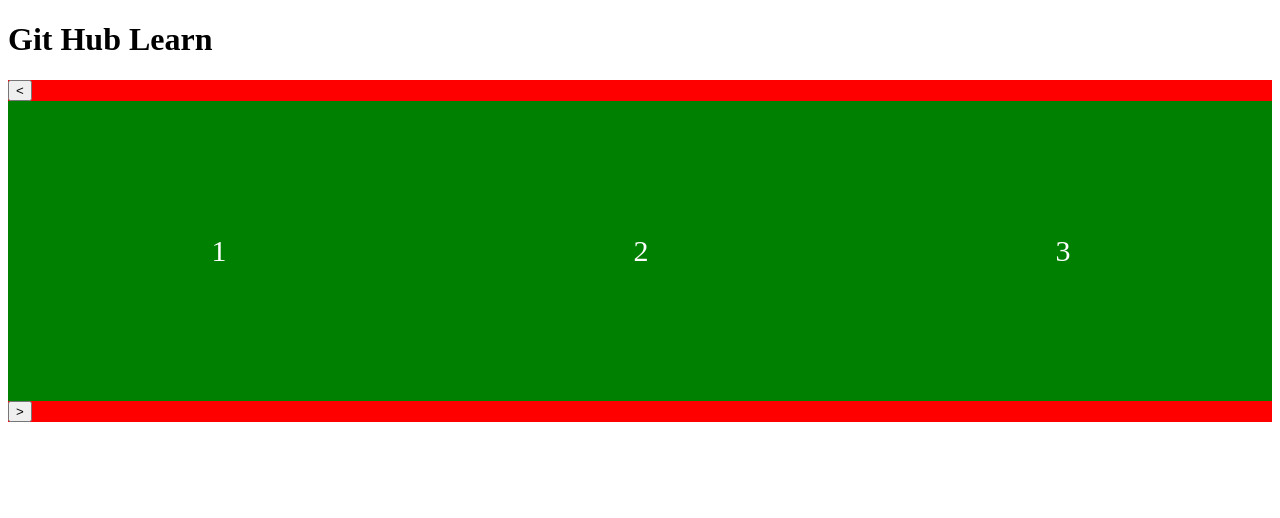
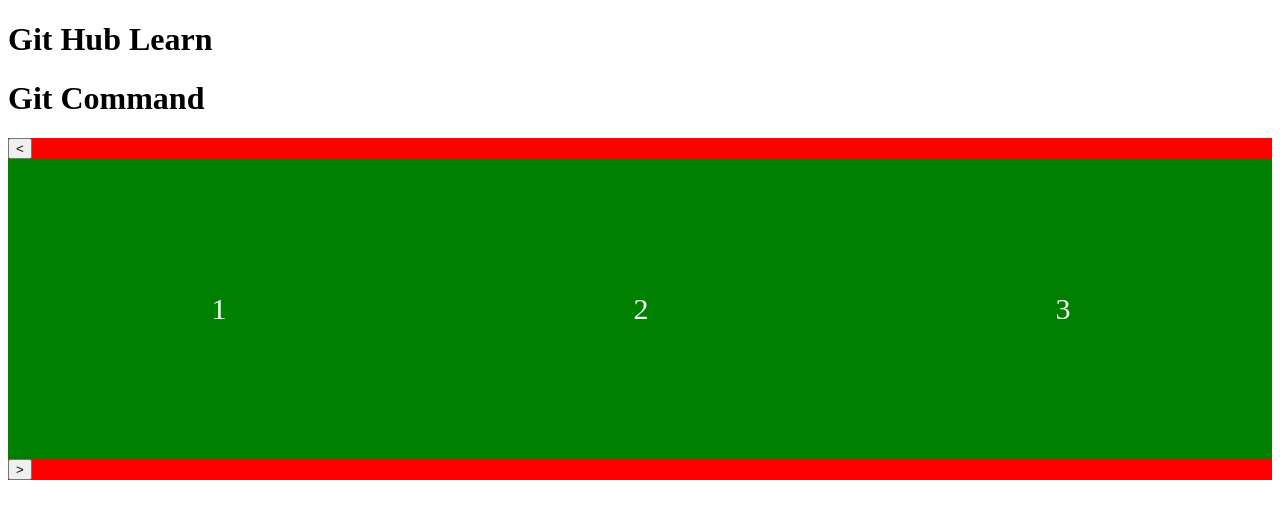
Before and after one commit to justakidz1402/TestGit, a plain HTML site: page index.html in a window 1280 px wide. Drawn offline with nearby package versions, Linux system fonts and the light colour scheme.

Commit message:
Update index.html

```diff
--- a/index.html
+++ b/index.html
@@ -11,6 +11,7 @@
 </head>
 <body>
     <h1>Git Hub Learn</h1>
+    <h1>Git Command</h1>
     <div class="collection">
         <div class="content"><div class="card">1</div></div>
         <div class="content"><div class="card">2</div></div>
```
